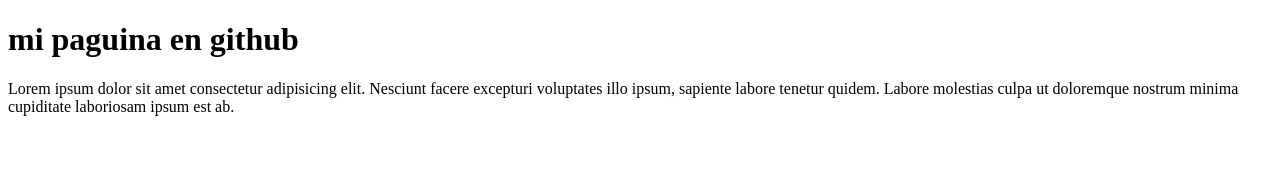
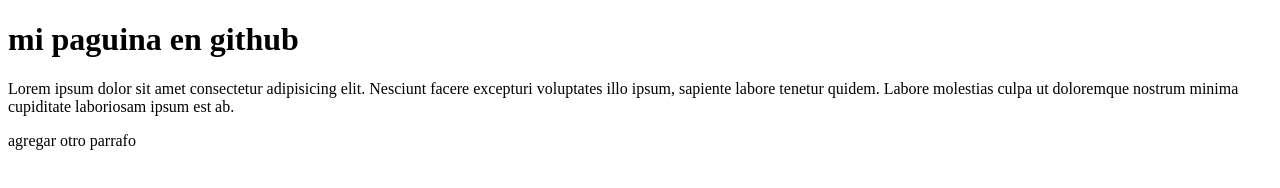
Before and after one commit to Roberto-Morales16/repo-prueba, a plain HTML site: page index.html in a window 1280 px wide. Drawn offline with Linux system fonts and the light colour scheme.

Commit message:
modificacion de parrafo

```diff
--- a/index.html
+++ b/index.html
@@ -8,6 +8,6 @@
 <body>
     <h1>mi paguina en github </h1>
     <p>Lorem ipsum dolor sit amet consectetur adipisicing elit. Nesciunt facere excepturi voluptates illo ipsum, sapiente labore tenetur quidem. Labore molestias culpa ut doloremque nostrum minima cupiditate laboriosam ipsum est ab.</p>
-
+    <p> agregar otro parrafo</p>
 </body>
 </html>
```
